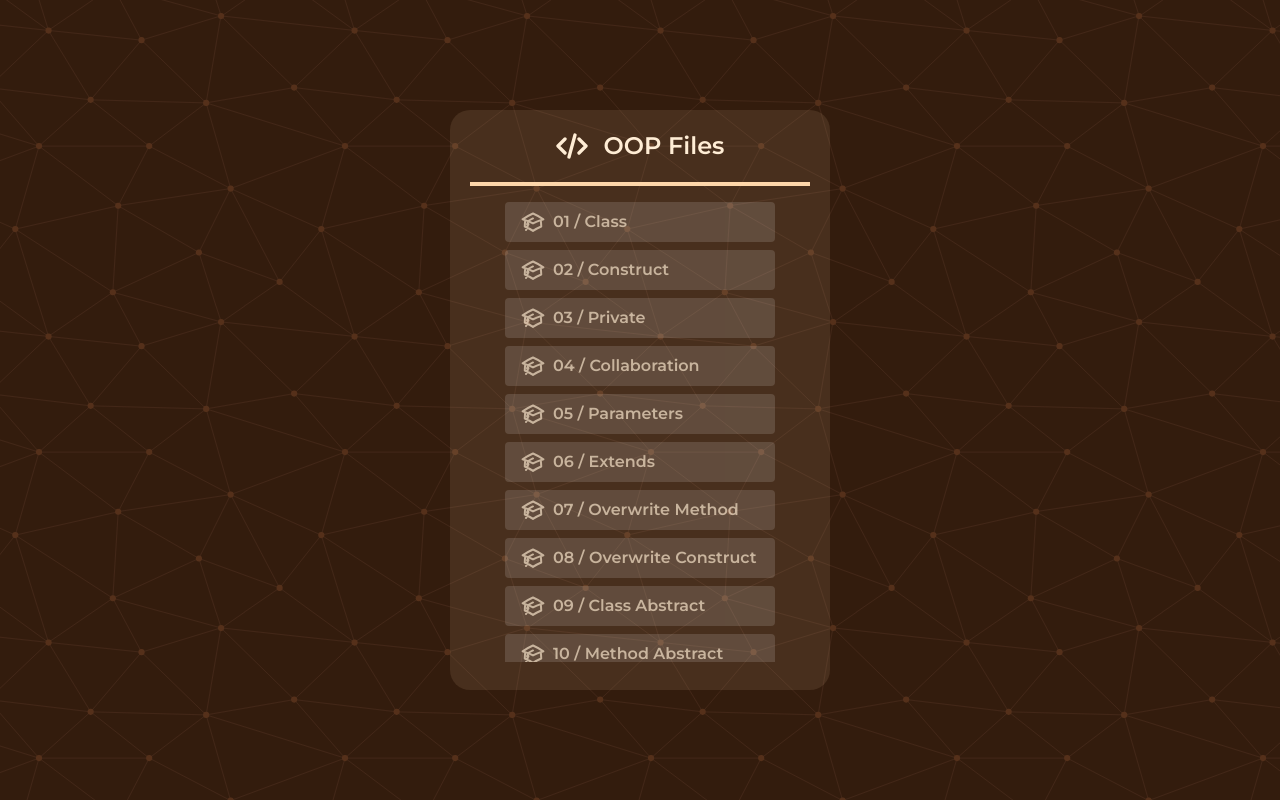
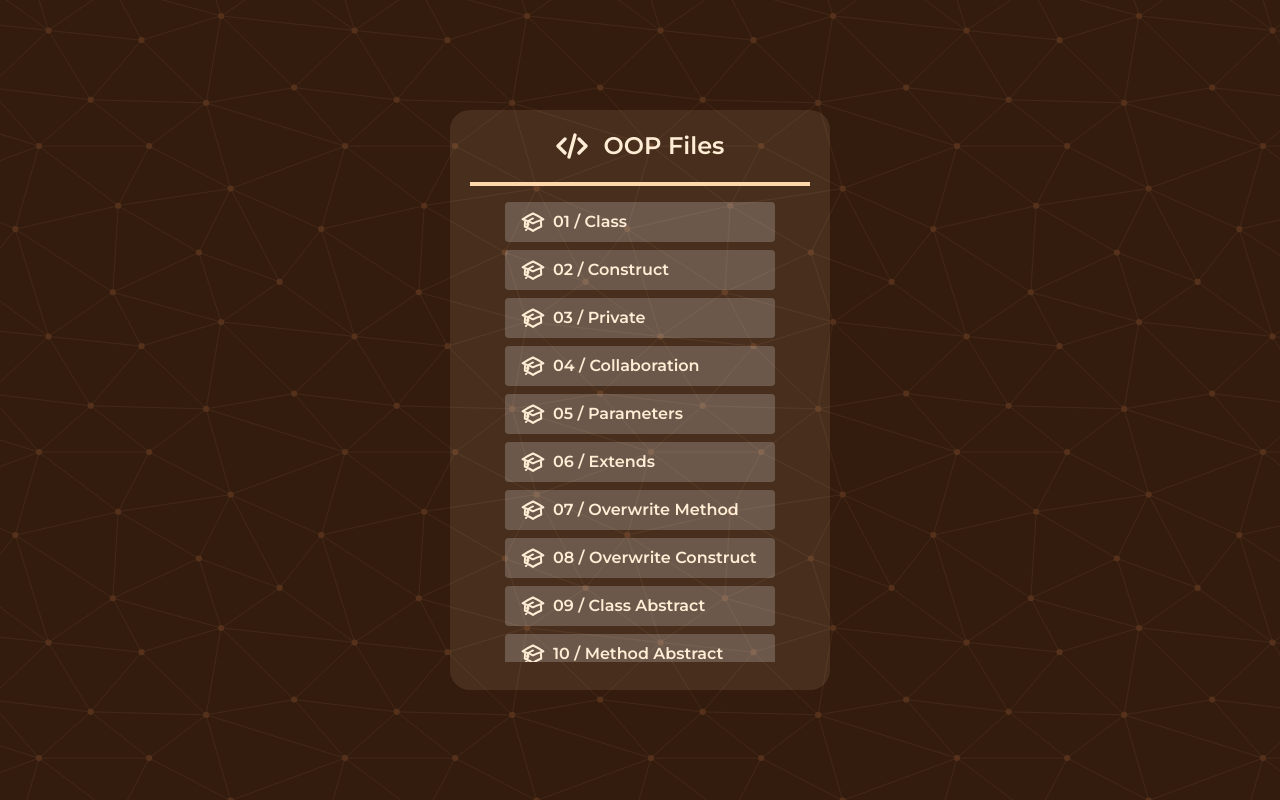
Before and after one commit to k3vinlz/POO_CLASS01, a PHP site: page / in a window 1280 px wide. Run offline with PHP 8.4, Linux system fonts and the light colour scheme.

Commit message:
feat: update of dessign buttons in the main page

```diff
--- a/index.php
+++ b/index.php
@@ -23,73 +23,73 @@
         </header>
         <section class="max-h-[460px] overflow-y-auto my-4">
             <nav class="flex flex-col gap-2 items-center bg-scroll">
-                <a href="./01-class.php" class="bg-white/20 text-orange-100 rounded px-4 py-2 w-[270px] flex items-center gap-2 hover:scale-105 hover:bg-orange-300 hover:text-orange-900 hover:opacity-100 opacity-70 transition-all">
+                <a href="./01-class.php" class="bg-white/20 text-orange-100 rounded px-4 py-2 w-[270px] flex items-center gap-2 hover:scale-105 hover:bg-orange-300 hover:text-orange-900 opacity-100 transition-all">
                     <svg xmlns="http://www.w3.org/2000/svg" fill="none" viewBox="0 0 24 24" stroke-width="2" stroke="currentColor" class="w-6 h-6">
                         <path stroke-linecap="round" stroke-linejoin="round" d="M4.26 10.147a60.436 60.436 0 00-.491 6.347A48.627 48.627 0 0112 20.904a48.627 48.627 0 018.232-4.41 60.46 60.46 0 00-.491-6.347m-15.482 0a50.57 50.57 0 00-2.658-.813A59.905 59.905 0 0112 3.493a59.902 59.902 0 0110.399 5.84c-.896.248-1.783.52-2.658.814m-15.482 0A50.697 50.697 0 0112 13.489a50.702 50.702 0 017.74-3.342M6.75 15a.75.75 0 100-1.5.75.75 0 000 1.5zm0 0v-3.675A55.378 55.378 0 0112 8.443m-7.007 11.55A5.981 5.981 0 006.75 15.75v-1.5" />
                     </svg>
 
                     <span>01 / Class</span></a>
-                <a href="" class="bg-white/20 text-orange-100 rounded px-4 py-2 w-[270px] flex items-center gap-2 hover:scale-105 hover:bg-orange-300 hover:text-orange-900 hover:opacity-100 opacity-70 transition-all">
+                <a href="" class="bg-white/20 text-orange-100 rounded px-4 py-2 w-[270px] flex items-center gap-2 hover:scale-105 hover:bg-orange-300 hover:text-orange-900 opacity-100 transition-all">
                     <svg xmlns="http://www.w3.org/2000/svg" fill="none" viewBox="0 0 24 24" stroke-width="2" stroke="currentColor" class="w-6 h-6">
                         <path stroke-linecap="round" stroke-linejoin="round" d="M4.26 10.147a60.436 60.436 0 00-.491 6.347A48.627 48.627 0 0112 20.904a48.627 48.627 0 018.232-4.41 60.46 60.46 0 00-.491-6.347m-15.482 0a50.57 50.57 0 00-2.658-.813A59.905 59.905 0 0112 3.493a59.902 59.902 0 0110.399 5.84c-.896.248-1.783.52-2.658.814m-15.482 0A50.697 50.697 0 0112 13.489a50.702 50.702 0 017.74-3.342M6.75 15a.75.75 0 100-1.5.75.75 0 000 1.5zm0 0v-3.675A55.378 55.378 0 0112 8.443m-7.007 11.55A5.981 5.981 0 006.75 15.75v-1.5" />
                     </svg>
 
                     <span>02 / Construct</span></a>
-                <a href="" class="bg-white/20 text-orange-100 rounded px-4 py-2 w-[270px] flex items-center gap-2 hover:scale-105 hover:bg-orange-300 hover:text-orange-900 hover:opacity-100 opacity-70 transition-all">
+                <a href="" class="bg-white/20 text-orange-100 rounded px-4 py-2 w-[270px] flex items-center gap-2 hover:scale-105 hover:bg-orange-300 hover:text-orange-900 opacity-100 transition-all">
                     <svg xmlns="http://www.w3.org/2000/svg" fill="none" viewBox="0 0 24 24" stroke-width="2" stroke="currentColor" class="w-6 h-6">
                         <path stroke-linecap="round" stroke-linejoin="round" d="M4.26 10.147a60.436 60.436 0 00-.491 6.347A48.627 48.627 0 0112 20.904a48.627 48.627 0 018.232-4.41 60.46 60.46 0 00-.491-6.347m-15.482 0a50.57 50.57 0 00-2.658-.813A59.905 59.905 0 0112 3.493a59.902 59.902 0 0110.399 5.84c-.896.248-1.783.52-2.658.814m-15.482 0A50.697 50.697 0 0112 13.489a50.702 50.702 0 017.74-3.342M6.75 15a.75.75 0 100-1.5.75.75 0 000 1.5zm0 0v-3.675A55.378 55.378 0 0112 8.443m-7.007 11.55A5.981 5.981 0 006.75 15.75v-1.5" />
                     </svg>
 
                     <span>03 / Private</span></a>
-                <a href="" class="bg-white/20 text-orange-100 rounded px-4 py-2 w-[270px] flex items-center gap-2 hover:scale-105 hover:bg-orange-300 hover:text-orange-900 hover:opacity-100 opacity-70 transition-all">
+                <a href="" class="bg-white/20 text-orange-100 rounded px-4 py-2 w-[270px] flex items-center gap-2 hover:scale-105 hover:bg-orange-300 hover:text-orange-900 opacity-100 transition-all">
                     <svg xmlns="http://www.w3.org/2000/svg" fill="none" viewBox="0 0 24 24" stroke-width="2" stroke="currentColor" class="w-6 h-6">
                         <path stroke-linecap="round" stroke-linejoin="round" d="M4.26 10.147a60.436 60.436 0 00-.491 6.347A48.627 48.627 0 0112 20.904a48.627 48.627 0 018.232-4.41 60.46 60.46 0 00-.491-6.347m-15.482 0a50.57 50.57 0 00-2.658-.813A59.905 59.905 0 0112 3.493a59.902 59.902 0 0110.399 5.84c-.896.248-1.783.52-2.658.814m-15.482 0A50.697 50.697 0 0112 13.489a50.702 50.702 0 017.74-3.342M6.75 15a.75.75 0 100-1.5.75.75 0 000 1.5zm0 0v-3.675A55.378 55.378 0 0112 8.443m-7.007 11.55A5.981 5.981 0 006.75 15.75v-1.5" />
                     </svg>
 
                     <span>04 / Collaboration</span></a>
-                <a href="" class="bg-white/20 text-orange-100 rounded px-4 py-2 w-[270px] flex items-center gap-2 hover:scale-105 hover:bg-orange-300 hover:text-orange-900 hover:opacity-100 opacity-70 transition-all">
+                <a href="" class="bg-white/20 text-orange-100 rounded px-4 py-2 w-[270px] flex items-center gap-2 hover:scale-105 hover:bg-orange-300 hover:text-orange-900 opacity-100 transition-all">
                     <svg xmlns="http://www.w3.org/2000/svg" fill="none" viewBox="0 0 24 24" stroke-width="2" stroke="currentColor" class="w-6 h-6">
                         <path stroke-linecap="round" stroke-linejoin="round" d="M4.26 10.147a60.436 60.436 0 00-.491 6.347A48.627 48.627 0 0112 20.904a48.627 48.627 0 018.232-4.41 60.46 60.46 0 00-.491-6.347m-15.482 0a50.57 50.57 0 00-2.658-.813A59.905 59.905 0 0112 3.493a59.902 59.902 0 0110.399 5.84c-.896.248-1.783.52-2.658.814m-15.482 0A50.697 50.697 0 0112 13.489a50.702 50.702 0 017.74-3.342M6.75 15a.75.75 0 100-1.5.75.75 0 000 1.5zm0 0v-3.675A55.378 55.378 0 0112 8.443m-7.007 11.55A5.981 5.981 0 006.75 15.75v-1.5" />
                     </svg>
 
                     <span>05 / Parameters</span></a>
-                <a href="https://www.youtube.com/watch?v=40aLHHlCfY4" class="bg-white/20 text-orange-100 rounded px-4 py-2 w-[270px] flex items-center gap-2 hover:scale-105 hover:bg-orange-300 hover:text-orange-900 hover:opacity-100 opacity-70 transition-all">
+                <a href="https://www.youtube.com/watch?v=40aLHHlCfY4" class="bg-white/20 text-orange-100 rounded px-4 py-2 w-[270px] flex items-center gap-2 hover:scale-105 hover:bg-orange-300 hover:text-orange-900 opacity-100 transition-all">
                     <svg xmlns="http://www.w3.org/2000/svg" fill="none" viewBox="0 0 24 24" stroke-width="2" stroke="currentColor" class="w-6 h-6">
                         <path stroke-linecap="round" stroke-linejoin="round" d="M4.26 10.147a60.436 60.436 0 00-.491 6.347A48.627 48.627 0 0112 20.904a48.627 48.627 0 018.232-4.41 60.46 60.46 0 00-.491-6.347m-15.482 0a50.57 50.57 0 00-2.658-.813A59.905 59.905 0 0112 3.493a59.902 59.902 0 0110.399 5.84c-.896.248-1.783.52-2.658.814m-15.482 0A50.697 50.697 0 0112 13.489a50.702 50.702 0 017.74-3.342M6.75 15a.75.75 0 100-1.5.75.75 0 000 1.5zm0 0v-3.675A55.378 55.378 0 0112 8.443m-7.007 11.55A5.981 5.981 0 006.75 15.75v-1.5" />
                     </svg>
 
                     <span>06 / Extends</span></a>
-                <a href="" class="bg-white/20 text-orange-100 rounded px-4 py-2 w-[270px] flex items-center gap-2 hover:scale-105 hover:bg-orange-300 hover:text-orange-900 hover:opacity-100 opacity-70 transition-all">
+                <a href="" class="bg-white/20 text-orange-100 rounded px-4 py-2 w-[270px] flex items-center gap-2 hover:scale-105 hover:bg-orange-300 hover:text-orange-900 opacity-100 transition-all">
                     <svg xmlns="http://www.w3.org/2000/svg" fill="none" viewBox="0 0 24 24" stroke-width="2" stroke="currentColor" class="w-6 h-6">
                         <path stroke-linecap="round" stroke-linejoin="round" d="M4.26 10.147a60.436 60.436 0 00-.491 6.347A48.627 48.627 0 0112 20.904a48.627 48.627 0 018.232-4.41 60.46 60.46 0 00-.491-6.347m-15.482 0a50.57 50.57 0 00-2.658-.813A59.905 59.905 0 0112 3.493a59.902 59.902 0 0110.399 5.84c-.896.248-1.783.52-2.658.814m-15.482 0A50.697 50.697 0 0112 13.489a50.702 50.702 0 017.74-3.342M6.75 15a.75.75 0 100-1.5.75.75 0 000 1.5zm0 0v-3.675A55.378 55.378 0 0112 8.443m-7.007 11.55A5.981 5.981 0 006.75 15.75v-1.5" />
                     </svg>
 
                     <span>07 / Overwrite Method</span></a>
-                <a href="https://www.youtube.com/watch?v=mCdA4bJAGGk" class="bg-white/20 text-orange-100 rounded px-4 py-2 w-[270px] flex items-center gap-2 hover:scale-105 hover:bg-orange-300 hover:text-orange-900 hover:opacity-100 opacity-70 transition-all">
+                <a href="https://www.youtube.com/watch?v=mCdA4bJAGGk" class="bg-white/20 text-orange-100 rounded px-4 py-2 w-[270px] flex items-center gap-2 hover:scale-105 hover:bg-orange-300 hover:text-orange-900 opacity-100 transition-all">
                     <svg xmlns="http://www.w3.org/2000/svg" fill="none" viewBox="0 0 24 24" stroke-width="2" stroke="currentColor" class="w-6 h-6">
                         <path stroke-linecap="round" stroke-linejoin="round" d="M4.26 10.147a60.436 60.436 0 00-.491 6.347A48.627 48.627 0 0112 20.904a48.627 48.627 0 018.232-4.41 60.46 60.46 0 00-.491-6.347m-15.482 0a50.57 50.57 0 00-2.658-.813A59.905 59.905 0 0112 3.493a59.902 59.902 0 0110.399 5.84c-.896.248-1.783.52-2.658.814m-15.482 0A50.697 50.697 0 0112 13.489a50.702 50.702 0 017.74-3.342M6.75 15a.75.75 0 100-1.5.75.75 0 000 1.5zm0 0v-3.675A55.378 55.378 0 0112 8.443m-7.007 11.55A5.981 5.981 0 006.75 15.75v-1.5" />
                     </svg>
 
                     <span>08 / Overwrite Construct</span></a>
-                <a href="" class="bg-white/20 text-orange-100 rounded px-4 py-2 w-[270px] flex items-center gap-2 hover:scale-105 hover:bg-orange-300 hover:text-orange-900 hover:opacity-100 opacity-70 transition-all">
+                <a href="" class="bg-white/20 text-orange-100 rounded px-4 py-2 w-[270px] flex items-center gap-2 hover:scale-105 hover:bg-orange-300 hover:text-orange-900 opacity-100 transition-all">
                     <svg xmlns="http://www.w3.org/2000/svg" fill="none" viewBox="0 0 24 24" stroke-width="2" stroke="currentColor" class="w-6 h-6">
                         <path stroke-linecap="round" stroke-linejoin="round" d="M4.26 10.147a60.436 60.436 0 00-.491 6.347A48.627 48.627 0 0112 20.904a48.627 48.627 0 018.232-4.41 60.46 60.46 0 00-.491-6.347m-15.482 0a50.57 50.57 0 00-2.658-.813A59.905 59.905 0 0112 3.493a59.902 59.902 0 0110.399 5.84c-.896.248-1.783.52-2.658.814m-15.482 0A50.697 50.697 0 0112 13.489a50.702 50.702 0 017.74-3.342M6.75 15a.75.75 0 100-1.5.75.75 0 000 1.5zm0 0v-3.675A55.378 55.378 0 0112 8.443m-7.007 11.55A5.981 5.981 0 006.75 15.75v-1.5" />
                     </svg>
 
                     <span>09 / Class Abstract</span></a>
-                <a href="" class="bg-white/20 text-orange-100 rounded px-4 py-2 w-[270px] flex items-center gap-2 hover:scale-105 hover:bg-orange-300 hover:text-orange-900 hover:opacity-100 opacity-70 transition-all">
+                <a href="" class="bg-white/20 text-orange-100 rounded px-4 py-2 w-[270px] flex items-center gap-2 hover:scale-105 hover:bg-orange-300 hover:text-orange-900 opacity-100 transition-all">
                     <svg xmlns="http://www.w3.org/2000/svg" fill="none" viewBox="0 0 24 24" stroke-width="2" stroke="currentColor" class="w-6 h-6">
                         <path stroke-linecap="round" stroke-linejoin="round" d="M4.26 10.147a60.436 60.436 0 00-.491 6.347A48.627 48.627 0 0112 20.904a48.627 48.627 0 018.232-4.41 60.46 60.46 0 00-.491-6.347m-15.482 0a50.57 50.57 0 00-2.658-.813A59.905 59.905 0 0112 3.493a59.902 59.902 0 0110.399 5.84c-.896.248-1.783.52-2.658.814m-15.482 0A50.697 50.697 0 0112 13.489a50.702 50.702 0 017.74-3.342M6.75 15a.75.75 0 100-1.5.75.75 0 000 1.5zm0 0v-3.675A55.378 55.378 0 0112 8.443m-7.007 11.55A5.981 5.981 0 006.75 15.75v-1.5" />
                     </svg>
 
                     <span>10 / Method Abstract</span></a>
-                <a href="" class="bg-white/20 text-orange-100 rounded px-4 py-2 w-[270px] flex items-center gap-2 hover:scale-105 hover:bg-orange-300 hover:text-orange-900 hover:opacity-100 opacity-70 transition-all">
+                <a href="" class="bg-white/20 text-orange-100 rounded px-4 py-2 w-[270px] flex items-center gap-2 hover:scale-105 hover:bg-orange-300 hover:text-orange-900 opacity-100 transition-all">
                     <svg xmlns="http://www.w3.org/2000/svg" fill="none" viewBox="0 0 24 24" stroke-width="2" stroke="currentColor" class="w-6 h-6">
                         <path stroke-linecap="round" stroke-linejoin="round" d="M4.26 10.147a60.436 60.436 0 00-.491 6.347A48.627 48.627 0 0112 20.904a48.627 48.627 0 018.232-4.41 60.46 60.46 0 00-.491-6.347m-15.482 0a50.57 50.57 0 00-2.658-.813A59.905 59.905 0 0112 3.493a59.902 59.902 0 0110.399 5.84c-.896.248-1.783.52-2.658.814m-15.482 0A50.697 50.697 0 0112 13.489a50.702 50.702 0 017.74-3.342M6.75 15a.75.75 0 100-1.5.75.75 0 000 1.5zm0 0v-3.675A55.378 55.378 0 0112 8.443m-7.007 11.55A5.981 5.981 0 006.75 15.75v-1.5" />
                     </svg>
 
                     <span>11 / Class Final</span></a>
-                <a href="" class="bg-white/20 text-orange-100 rounded px-4 py-2 w-[270px] flex items-center gap-2 hover:scale-105 hover:bg-orange-300 hover:text-orange-900 hover:opacity-100 opacity-70 transition-all">
+                <a href="" class="bg-white/20 text-orange-100 rounded px-4 py-2 w-[270px] flex items-center gap-2 hover:scale-105 hover:bg-orange-300 hover:text-orange-900 opacity-100 transition-all">
                     <svg xmlns="http://www.w3.org/2000/svg" fill="none" viewBox="0 0 24 24" stroke-width="2" stroke="currentColor" class="w-6 h-6">
                         <path stroke-linecap="round" stroke-linejoin="round" d="M4.26 10.147a60.436 60.436 0 00-.491 6.347A48.627 48.627 0 0112 20.904a48.627 48.627 0 018.232-4.41 60.46 60.46 0 00-.491-6.347m-15.482 0a50.57 50.57 0 00-2.658-.813A59.905 59.905 0 0112 3.493a59.902 59.902 0 0110.399 5.84c-.896.248-1.783.52-2.658.814m-15.482 0A50.697 50.697 0 0112 13.489a50.702 50.702 0 017.74-3.342M6.75 15a.75.75 0 100-1.5.75.75 0 000 1.5zm0 0v-3.675A55.378 55.378 0 0112 8.443m-7.007 11.55A5.981 5.981 0 006.75 15.75v-1.5" />
                     </svg>
```
Also changed, not shown: README.md, img/01class.png (added), img/main.png (renamed from img/capture.png).
